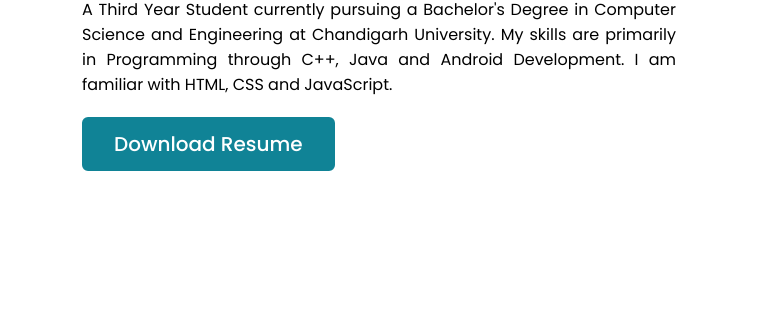
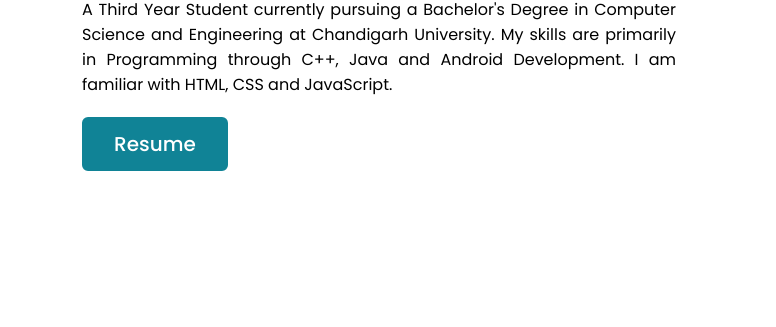
Before and after one commit to prashantkpandey/My-Portfolio, a plain HTML site: page index.html in a window 1280 px wide. Shown: the part 1170-1497 px from the top of the page, 504-1280 px from the left. Drawn offline with nearby package versions, Linux system fonts and the light colour scheme.

Commit message:
Update index.html

```diff
--- a/index.html
+++ b/index.html
@@ -62,7 +62,7 @@
                 <div data-aos="fade-left" class="column right">
                     <div class="text">I'm Prashant and I'm  <span class="typing-2"></span></div>
                     <p >A Third Year Student currently pursuing a Bachelor's Degree  in Computer Science and Engineering at Chandigarh University. My skills are primarily in Programming through C++, Java and Android Development. I am familiar with HTML, CSS and JavaScript. </p>
-                    <a href="my_resume.pdf" download>Download Resume</a>
+                    <a href="Prashantpandey_resume.pdf" download>Resume</a>
                 </div>
             </div>
         </div>
```
